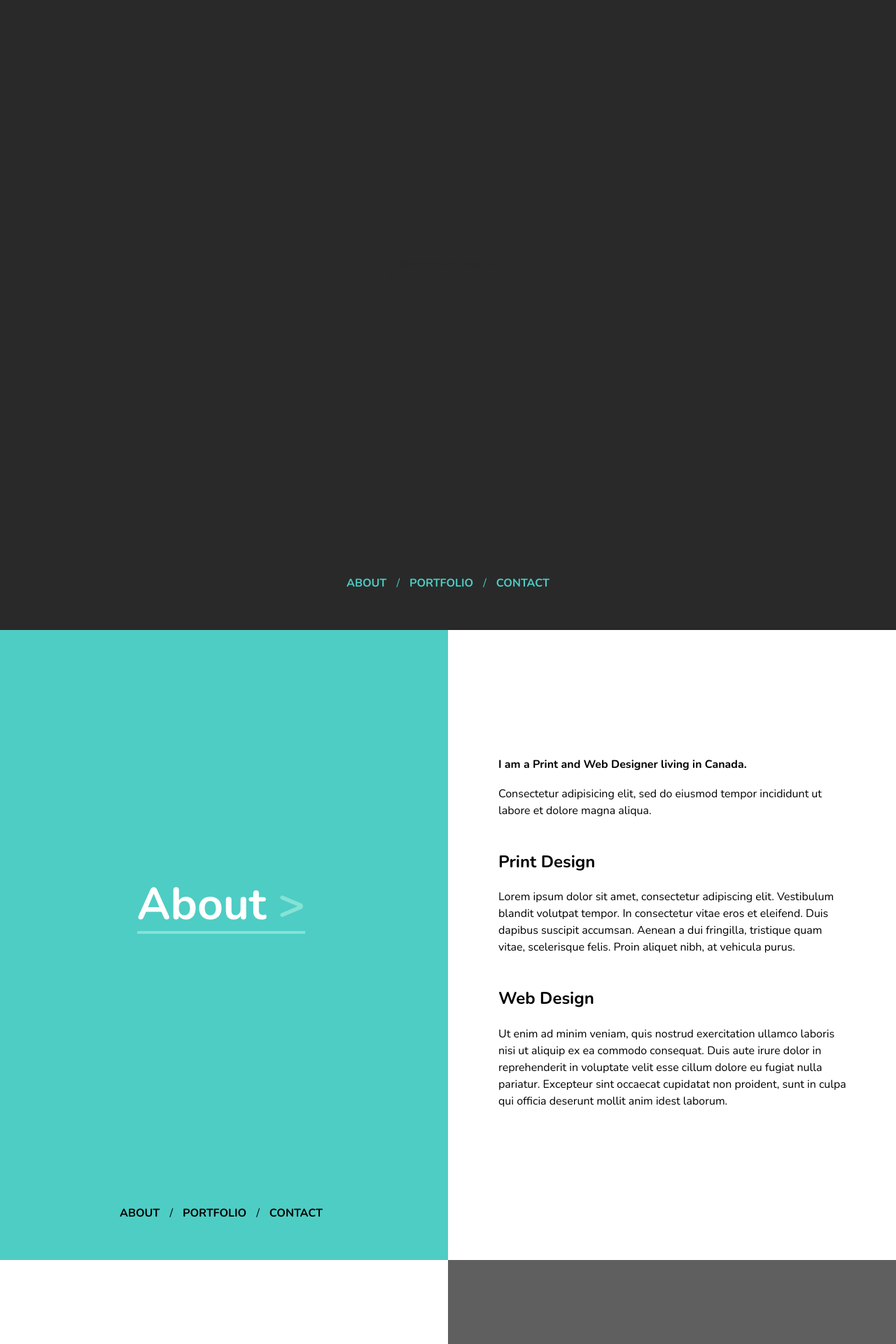
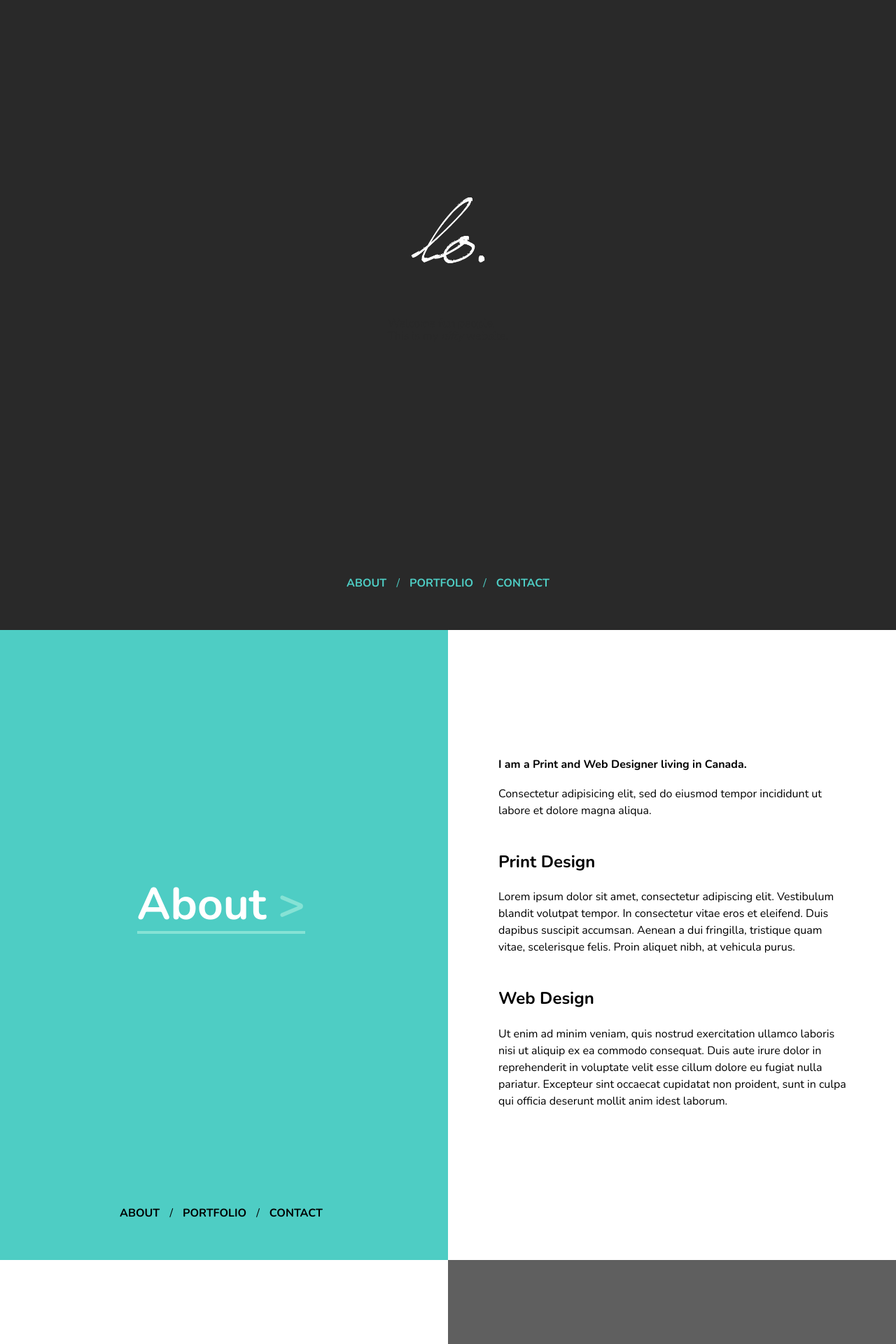
Before and after one commit to lindsyo/lynnoconnor.ca, a Jekyll site: the page built from index.html, in a window 1280 px wide. Shown: the top 1920 px of the page at 70% size. Built offline with Jekyll 4.4.1, drawn with Linux system fonts in a browser that asks for light colours; nearby versions of some CDN libraries; some of the changed text lies outside the part shown; grey boxes are pictures that could not be loaded.

Commit message:
final site

```diff
--- a/_includes/head.html
+++ b/_includes/head.html
@@ -1,5 +1,5 @@
 <head>
-  <title>This is the title of my website</title>
+  <title>LO. Photography</title>
 
   <!-- META -->
 
--- a/_layouts/home.html
+++ b/_layouts/home.html
@@ -7,11 +7,16 @@
     <header class="bg-primary grid-column-spaceBetween">
       <div class="col-12 grid-middle fill-vertical">
         <div class="col-12">
-          <div id="typed-strings">
-            <p>Welcome <strong>fun</strong> people.</p>
-            <p>This is my <em> nifty</em> website.</p>
+          <div class="logo centered">
+            <img src="assets/img/lo-logo-white.png">
           </div>
-        <span id="typed"></span>
+          <div class="typed-space">
+            <div id="typed-strings">
+              <p>Welcome <strong>fun</strong> people.</p>
+              <p>This is my <em> nifty</em> website.</p>
+            </div>
+            <span id="typed"></span>
+          </div>
         </div>
       </div>
       <nav class="col-12">
--- a/assets/css/main.scss
+++ b/assets/css/main.scss
@@ -188,6 +188,18 @@ header a {
   display: inline-block;
 }
 
+.bg-primary .typed-space {
+  height: 4rem;
+}
+
+.logo {
+  margin-bottom: 4em;
+
+  img {
+    height: 7rem;
+  }
+}
+
 header span {
   color: #4ECDC4;
 }
@@ -363,6 +375,31 @@ body.layout-project nav {
   padding: 0.5rem 0;
 }
 
+p.socials {
+  position: relative;
+  left: -.4rem;
+}
+
+.socials a {
+  font-size: 2rem;
+  padding: .4rem;
+  transition: 1s;
+}
+
+.socials a:hover {
+  color: #4ECDC4;
+  transition: .5s;
+}
+
+.socials a svg {
+  transition: 1s;
+}
+
+.socials a:hover svg {
+  transition: 1.5s;
+  transform: scale(1.1);
+}
+
 .contact a {
   text-decoration: none;
   color: $dark;
--- a/index.html
+++ b/index.html
@@ -84,7 +84,7 @@ layout: home
         <p>
           <a href="tel:613-806-3323">613 806 3323</a>
         </p>
-        <p>
+        <p class="socials">
           <a href="https://www.instagram.com/lindsyo" target="_blank"><i class="fab fa-instagram"></i></a>
           <a href="https://www.linkedin.com/in/lynnoconnor" target="_blank"><i class="fab fa-linkedin-in"></i></a>
         </p>
```
Also changed, not shown: other parts of index.html (+1 -1 lines), _projects/nature.md (+2 -2 lines), _projects/travel.md (+2 -0 lines), assets/img/lo-logo-white.png (added), 7 other files.
